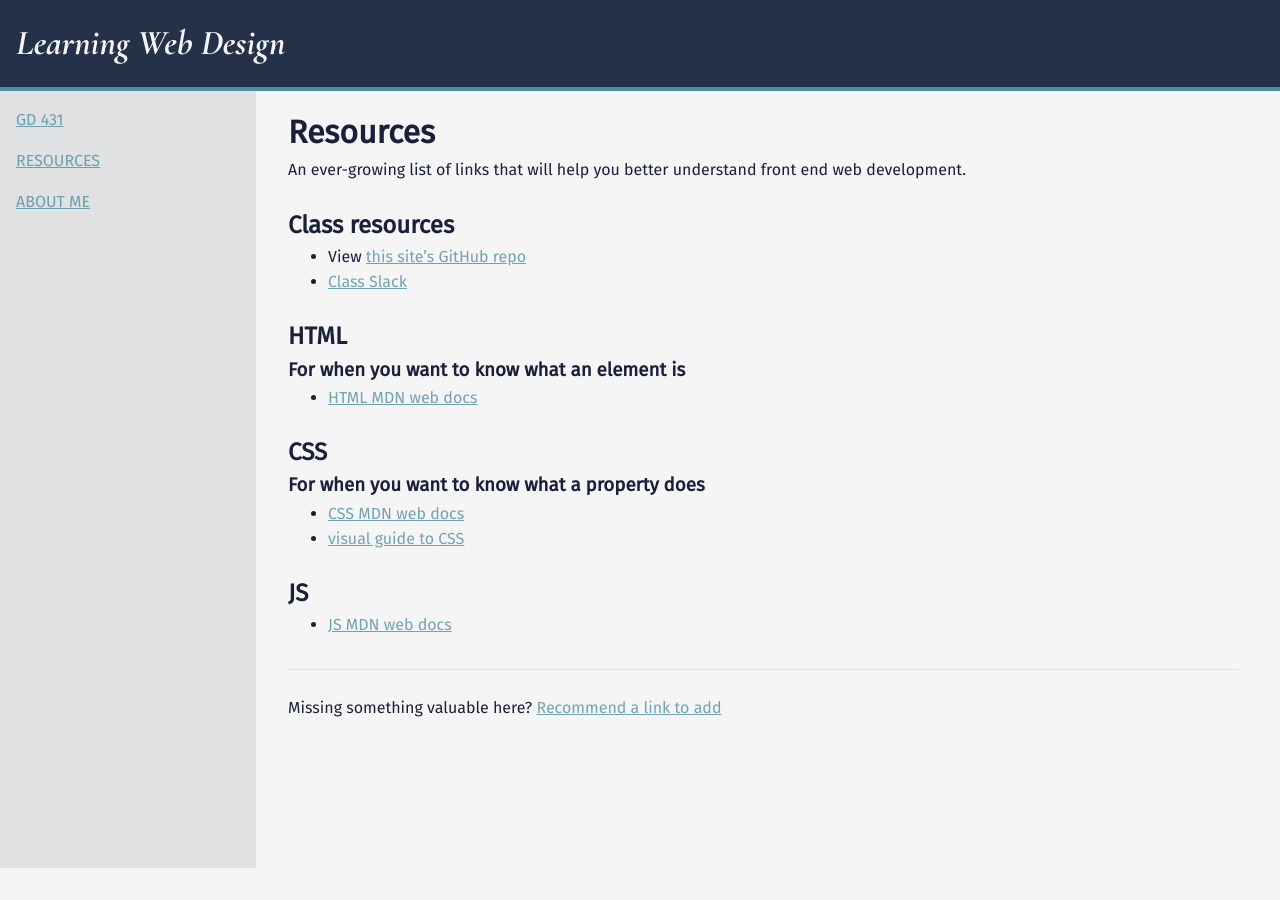
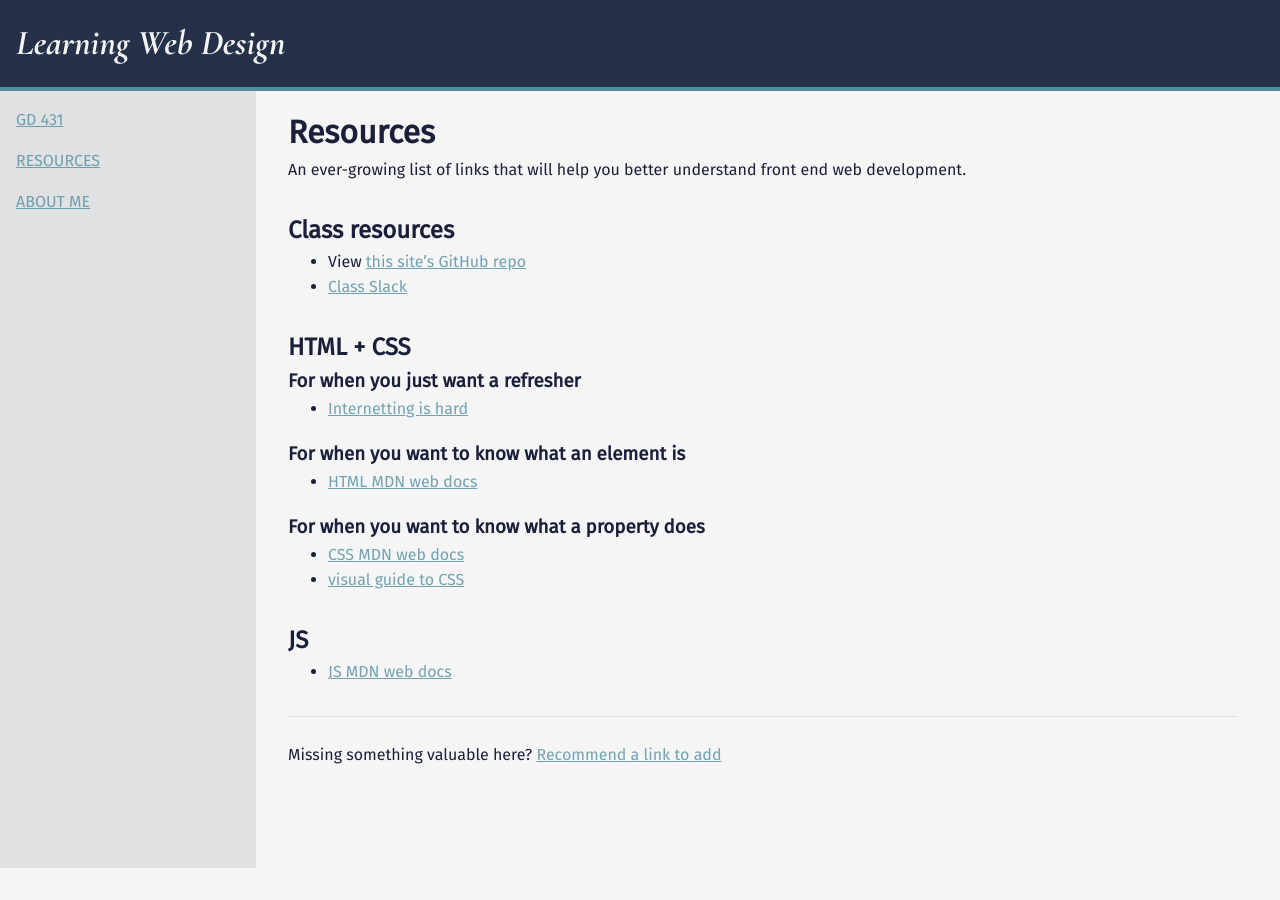
Before and after one commit to mica-web/mica-web.github.io, a Jekyll site: the page built from resources.md, in a window 1280 px wide. Built offline with Jekyll 4.4.1, drawn with Linux system fonts in a browser that asks for light colours.

Commit message:
Added new link to resources
Combined HTML + CSS sections in resources

Added margin to subheadings

```diff
--- a/_sass/_resources.scss
+++ b/_sass/_resources.scss
@@ -3,6 +3,14 @@
   padding-bottom: 2em;
 
   h2 {
-    margin-top: 1em;
+    margin-top: 1.25em;
+  }
+
+  ol,
+  ul,
+  p {
+    +h3 {
+      margin-top: 1em;
+    }
   }
 }
--- a/resources.md
+++ b/resources.md
@@ -14,11 +14,14 @@ An ever-growing list of links that will help you better understand front end web
 - View [this site's GitHub repo](https://github.com/mica-web/mica-web.github.io)
 - [Class Slack](https://mica-web.slack.com/)
 
-## HTML
+
+## HTML + CSS
+### For when you just want a refresher
+- [Internetting is hard](https://internetingishard.com/)
+
 ### For when you want to know what an element is
 - [HTML MDN web docs](https://developer.mozilla.org/en-US/docs/Web/HTML)
 
-## CSS
 ### For when you want to know what a property does
 - [CSS MDN web docs](https://developer.mozilla.org/en-US/docs/Web/CSS/Reference)
 - [visual guide to CSS](https://cssreference.io/)
```
